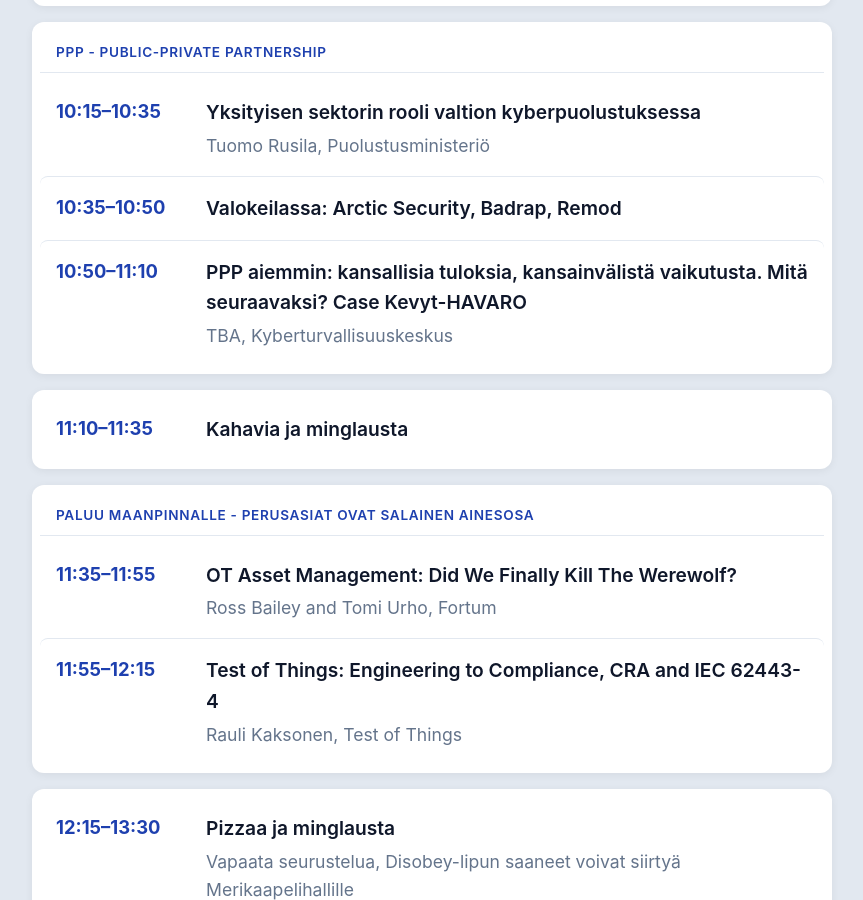
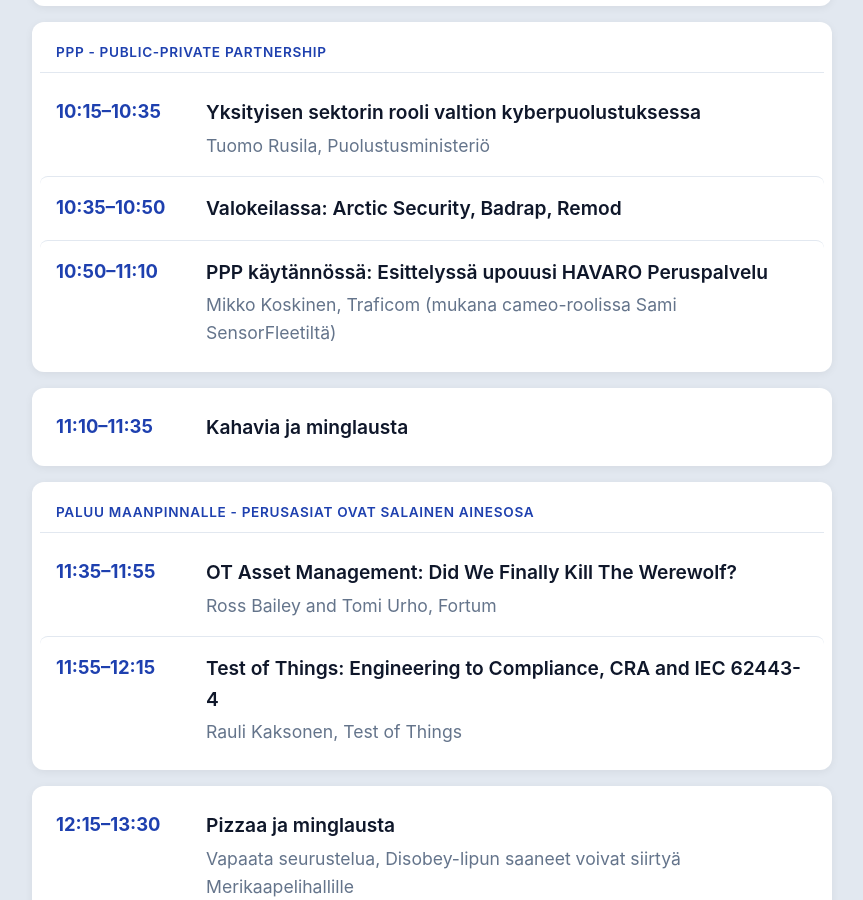
Before and after one commit to scanabc/scanabc.github.io, a Jekyll site: the page prevent26/index.html, which Jekyll copies as it is, in a window 1280 px wide and 900 px high, scrolled down 2020 px. Shown: the whole window, without its empty margins (208-1071 px from the left). Built offline with Jekyll 4.4.1, drawn with Linux system fonts in a browser that asks for light colours.

Commit message:
Prevent26 program update

```diff
--- a/prevent26/index.html
+++ b/prevent26/index.html
@@ -583,8 +583,8 @@
           <div class="program-item">
             <div class="program-time">10:50–11:10</div>
             <div class="program-content">
-              <div class="program-title">PPP aiemmin: kansallisia tuloksia, kansainvälistä vaikutusta. Mitä seuraavaksi? Case Kevyt-HAVARO</div>
-              <div class="program-speaker">TBA, Kyberturvallisuuskeskus</div>
+              <div class="program-title">PPP käytännössä: Esittelyssä upouusi HAVARO Peruspalvelu</div>
+              <div class="program-speaker">Mikko Koskinen, Traficom (mukana cameo-roolissa Sami SensorFleetiltä)</div>
             </div>
           </div>
         </div>
```
